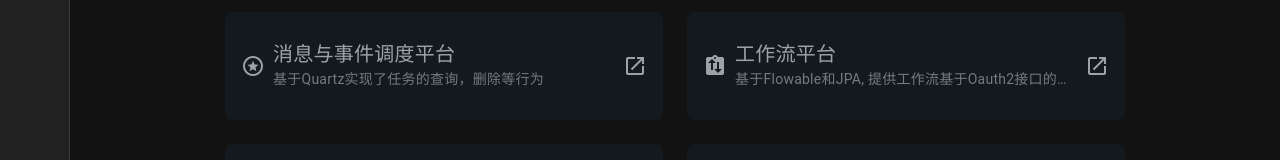
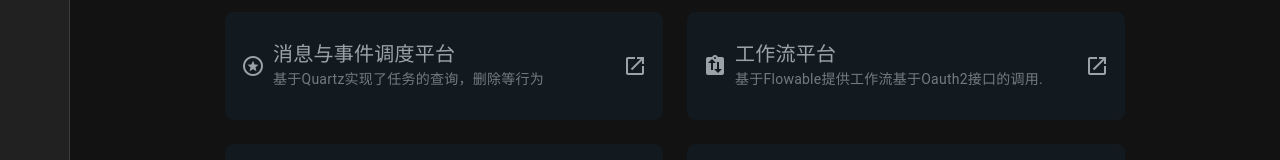
Before and after one commit to iokays/my-vuetify-admin, a Vue app: page / in a window 1280 px wide. Shown: the part 552-712 px from the top of the page. Built offline with nearby package versions, Linux system fonts and the light colour scheme.

Commit message:
完善代码.

```diff
--- a/src/components/HelloWorld.vue
+++ b/src/components/HelloWorld.vue
@@ -137,11 +137,11 @@
             append-icon="mdi-open-in-new"
             class="py-4"
             color="surface-variant"
-            href="/workflow"
+            href="/flowable"
             prepend-icon="mdi-clipboard-flow"
             rel="noopener noreferrer"
             rounded="lg"
-            subtitle="基于Flowable和JPA, 提供工作流基于Oauth2接口的调用."
+            subtitle="基于Flowable提供工作流基于Oauth2接口的调用."
             target="_blank"
             title="工作流平台"
             variant="text"
```
